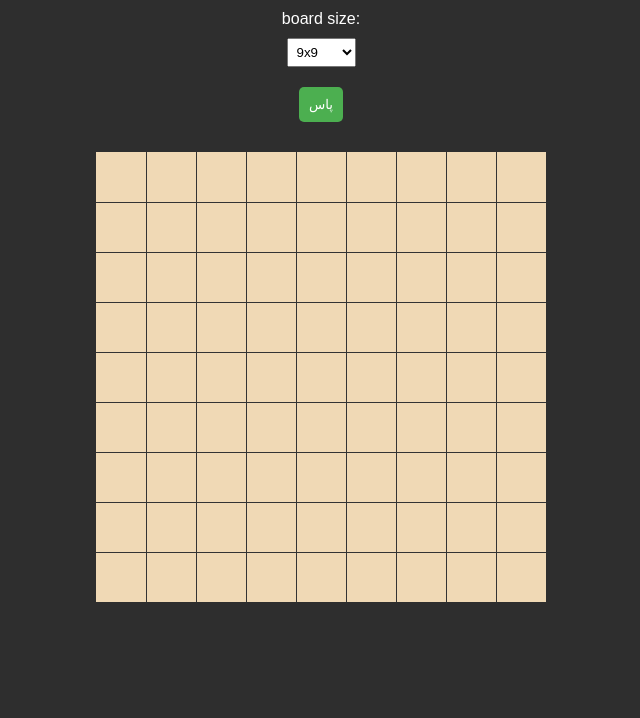
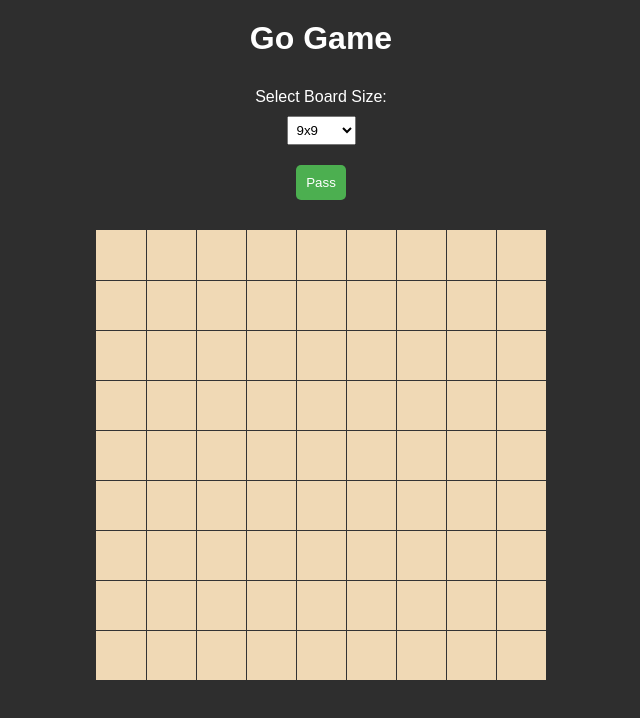
Before and after one commit to Fardad86/go, a plain HTML site: page index.html in a window 1280 px wide. Shown: the whole page, without its empty margins (319-959 px from the left). Drawn offline with Linux system fonts and the light colour scheme.

Commit message:
Update index.html

```diff
--- a/index.html
+++ b/index.html
@@ -1,24 +1,26 @@
 <!DOCTYPE html>
-<html lang="fa">
+<html lang="en">
 <head>
     <meta charset="UTF-8">
     <meta name="viewport" content="width=device-width, initial-scale=1.0">
-    <title>Go game</title>
+    <title>Go Game</title>
     <link rel="stylesheet" href="styles.css">
 </head>
 <body>
-    <label for="boardSize">board size:</label>
+    <h1>Go Game</h1>
+    <label for="boardSize">Select Board Size:</label>
     <select id="boardSize">
         <option value="9">9x9</option>
         <option value="13">13x13</option>
         <option value="19">19x19</option>
     </select>
-    <button id="passButton">پاس</button>
+    <button id="passButton">Pass</button>
     <div id="board"></div>
     <div id="status"></div>
     <script src="script.js"></script>
 </body>
 </html>
+
 
 <!-- <!DOCTYPE html>
 <html lang="fa">
```
